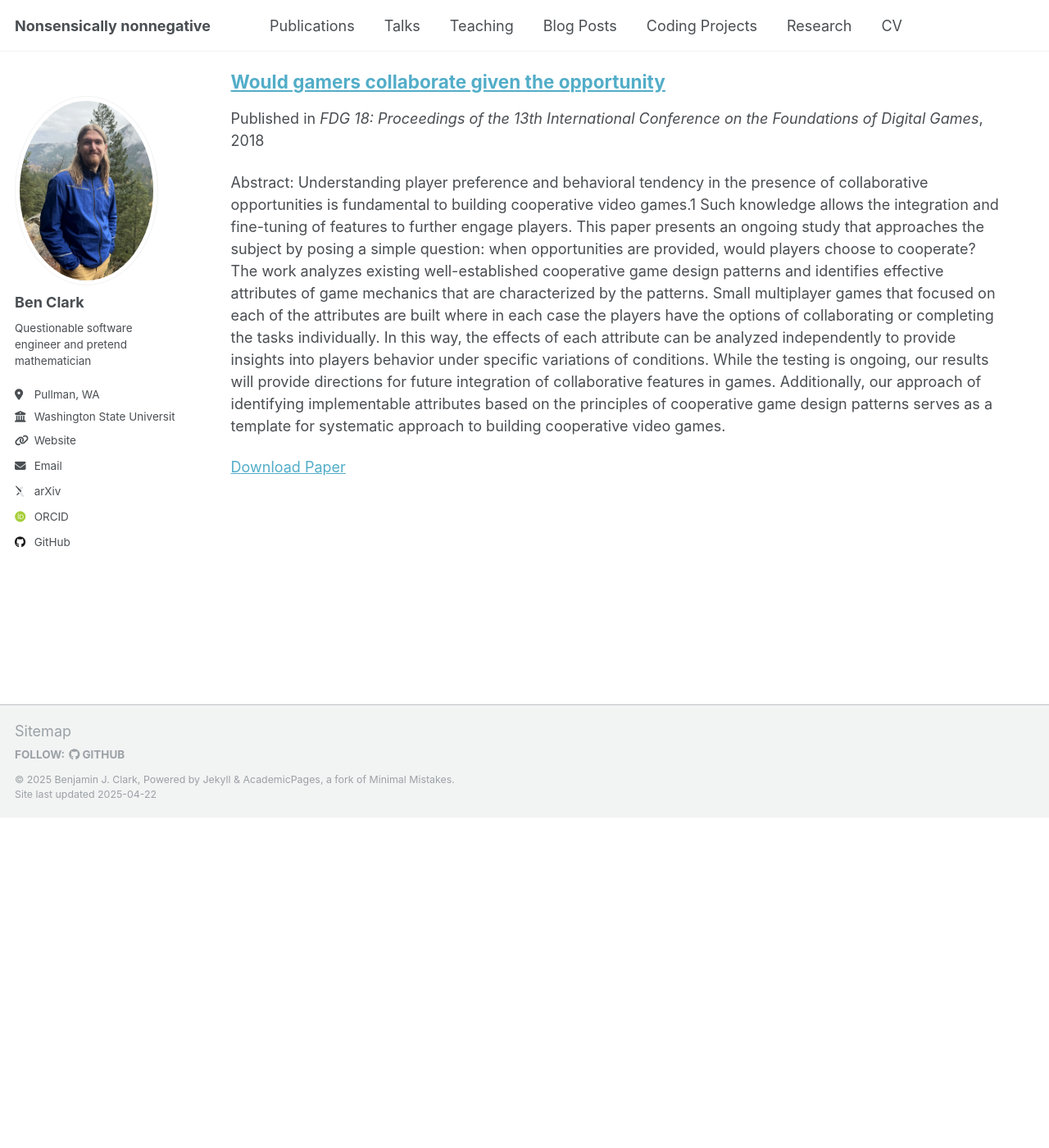
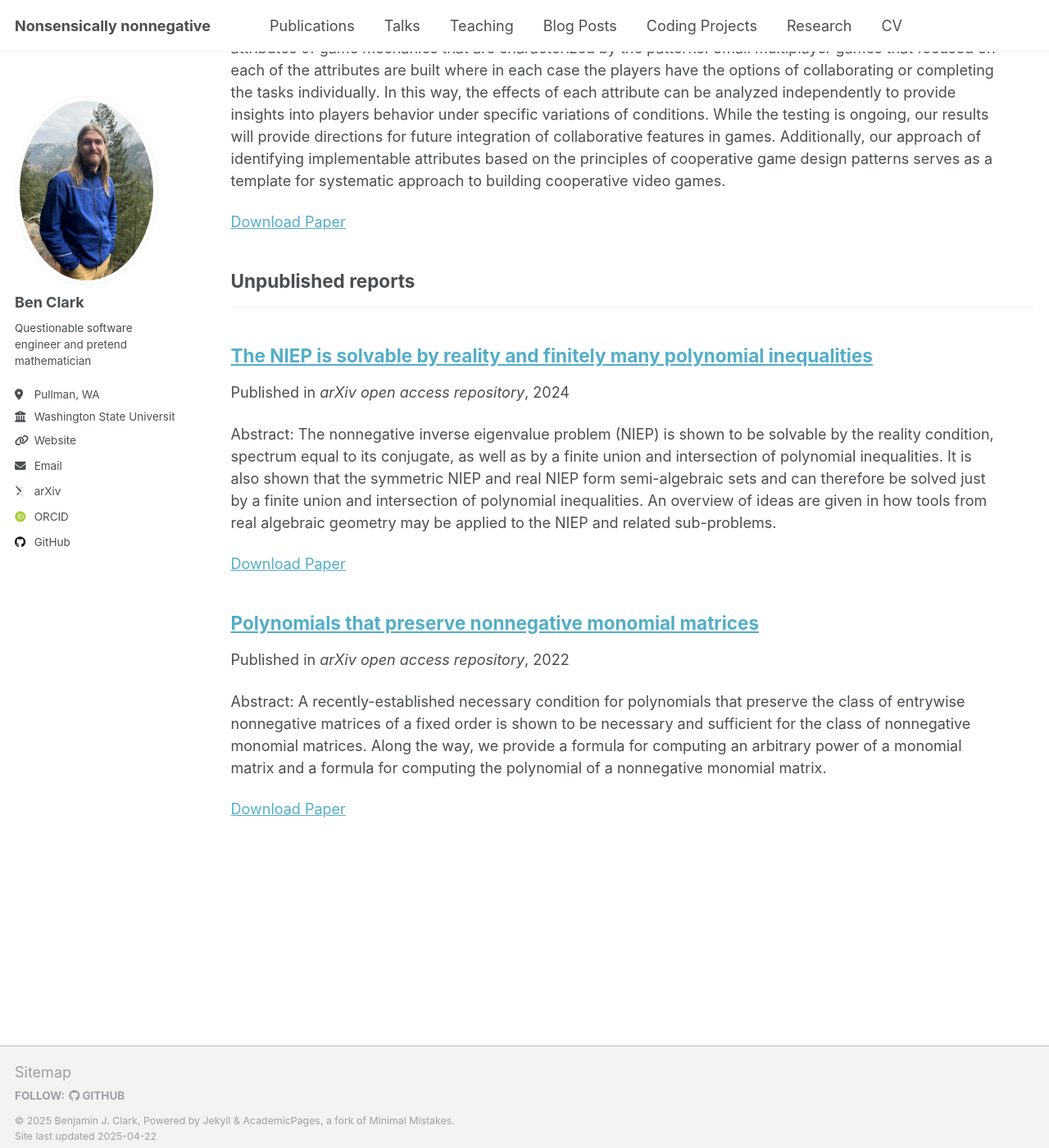
Before and after one commit to Thrinador/nonsensicallynonnegative, a Jekyll site: the page built from _pages/publications.html, in a window 1280 px wide and 1400 px high, scrolled down 1181 px. Shown: the whole window at 82% size. Built offline with Jekyll 4.4.1, drawn with Linux system fonts in a browser that asks for light colours; some web fonts are replaced; before the commit the page ends 2178 px from its top, so only the background shows below that; some of the changed text lies outside the part shown.

Commit message:
Add in report, fix link to another, and start adding research page.

```diff
--- /dev/null
+++ b/_pages/research.md
@@ -0,0 +1,10 @@
+---
+layout: archive
+title: "Research"
+permalink: /research/
+author_profile: true
+---
+
+Test of blankish markdown page.
+
+My research is in nonnegative matrices...
--- a/_publications/2024-01-03-polynomials-that-preserve-nonnegative-monomial-matrices.md
+++ b/_publications/2024-01-03-polynomials-that-preserve-nonnegative-monomial-matrices.md
@@ -1,7 +1,7 @@
 ---
 title: "Polynomials that preserve nonnegative monomial matrices"
 collection: publications
-category: manuscripts
+category: reports
 permalink: /publication/2024-01-03-polynomials-that-preserve-nonnegative-monomial-matrices
 excerpt: 'Abstract: A recently-established necessary condition for polynomials that preserve the class of entrywise nonnegative matrices of a fixed order is shown to be necessary and sufficient for the class of nonnegative monomial matrices. Along the way, we provide a formula for computing an arbitrary power of a monomial matrix and a formula for computing the polynomial of a nonnegative monomial matrix.'
 date: 2022-03-01
--- /dev/null
+++ b/_publications/2024-07-19-niep-solvable.md
@@ -0,0 +1,13 @@
+---
+title: "The NIEP is solvable by reality and finitely many polynomial inequalities"
+collection: publications
+category: reports
+permalink: /publication/2024-07-19-would-gamers-collaborate-given-the-opportunity
+excerpt: 'Abstract: The nonnegative inverse eigenvalue problem (NIEP) is shown to be solvable by the reality condition, spectrum equal to its conjugate, as well as by a finite union and intersection of polynomial inequalities. It is also shown that the symmetric NIEP and real NIEP form semi-algebraic sets and can therefore be solved just by a finite union and intersection of polynomial inequalities. An overview of ideas are given in how tools from real algebraic geometry may be applied to the NIEP and related sub-problems.'
+date: 2024-07-19
+venue: 'arXiv open access repository'
+paperurl: 'https://arxiv.org/abs/2407.14472'
+---
+Abstract: The nonnegative inverse eigenvalue problem (NIEP) is shown to be solvable by the reality condition, spectrum equal to its conjugate, as well as by a finite union and intersection of polynomial inequalities. It is also shown that the symmetric NIEP and real NIEP form semi-algebraic sets and can therefore be solved just by a finite union and intersection of polynomial inequalities. An overview of ideas are given in how tools from real algebraic geometry may be applied to the NIEP and related sub-problems.
+
+Keywords: Algebraic Geometry; Polynomial; Nonnegative matrix; Nonnegative inverse eigenvalue problem;
```
